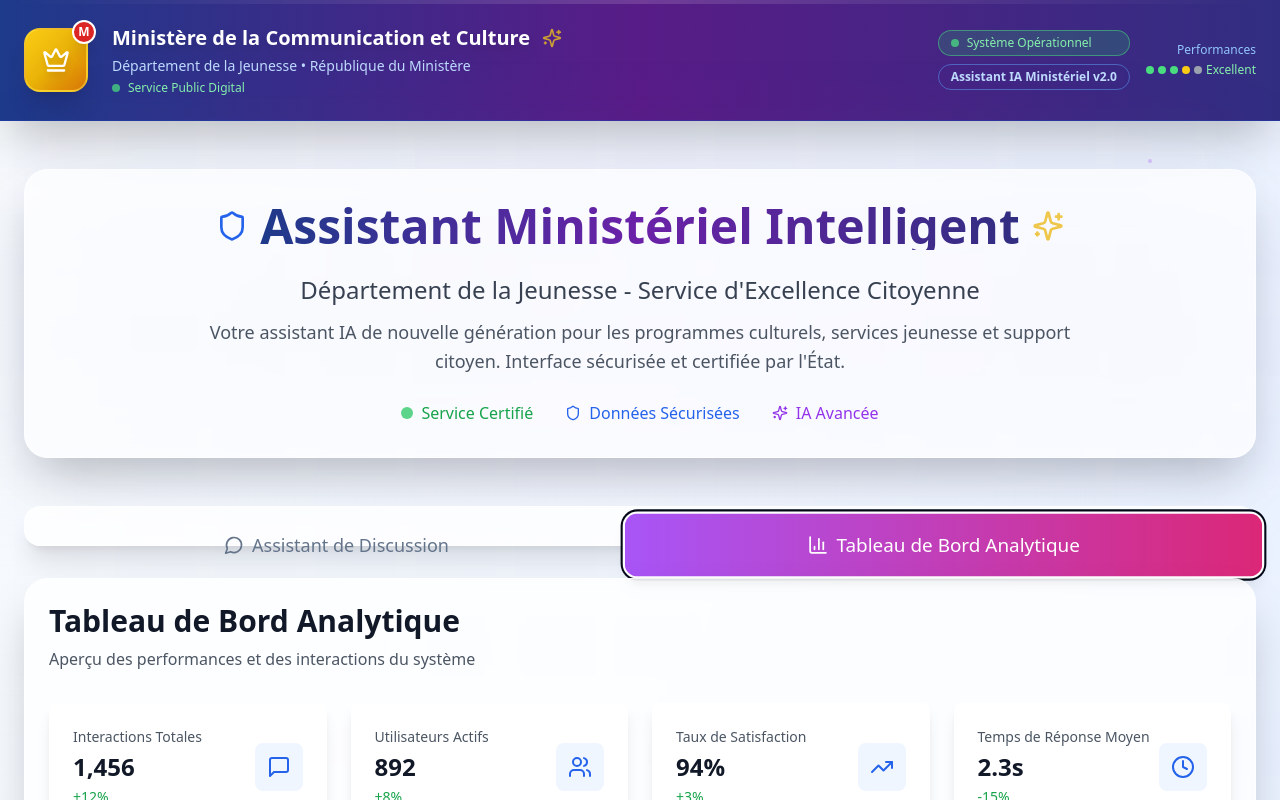
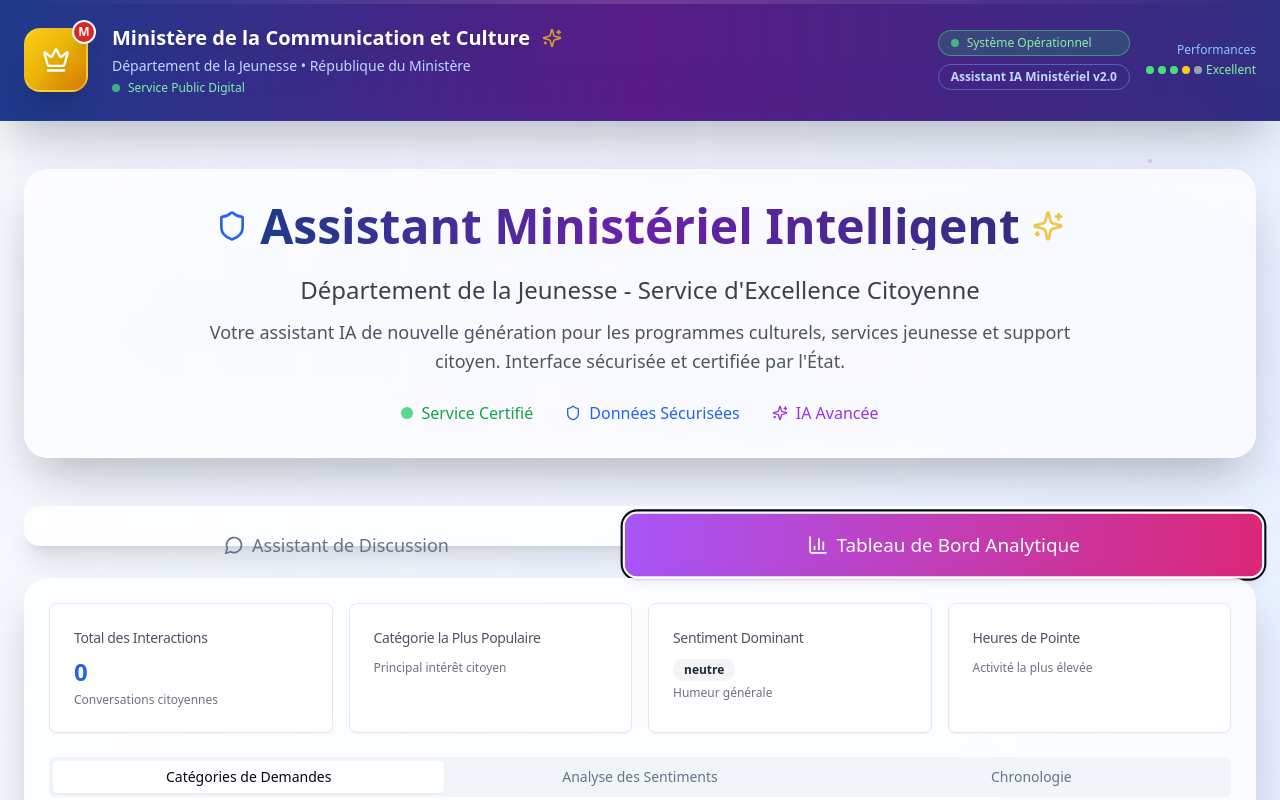
Before and after one commit to ouum-dot/youth-culture-whisperer-bot, a React (Vite) app: page / in a window 1280 px wide. Both pictures are taken after a click on the tab "Tableau de Bord Analytique". Shown: the top 800 px of the page. Built offline with nearby package versions, Linux system fonts and the light colour scheme.

Commit message:
Reverted to commit 571c7510e4232e4b6434bb9debff5f00743687a2

```diff
--- a/src/components/AnalyticsDashboard.tsx
+++ b/src/components/AnalyticsDashboard.tsx
@@ -1,231 +1,312 @@
+import React, { useState, useEffect } from 'react';
+import { Card, CardContent, CardHeader, CardTitle } from "@/components/ui/card";
+import { Badge } from "@/components/ui/badge";
+import { Tabs, TabsContent, TabsList, TabsTrigger } from "@/components/ui/tabs";
+import { BarChart, Bar, XAxis, YAxis, CartesianGrid, Tooltip, ResponsiveContainer, PieChart, Pie, Cell, LineChart, Line } from 'recharts';
 
-import React from 'react';
-import { Card, CardContent, CardHeader, CardTitle } from "@/components/ui/card";
-import { BarChart, Bar, XAxis, YAxis, CartesianGrid, Tooltip, ResponsiveContainer, PieChart, Pie, Cell, LineChart, Line } from 'recharts';
-import { Users, MessageSquare, TrendingUp, Clock, User, Mail, Phone, FileText, Calendar } from "lucide-react";
+interface ChatData {
+  userMessage: string;
+  category: string;
+  sentiment: 'positive' | 'neutral' | 'negative';
+  timestamp: string;
+}
 
 const AnalyticsDashboard = () => {
-  // Données simulées pour les graphiques
-  const monthlyData = [
-    { month: 'Jan', interactions: 120, services: 45 },
-    { month: 'Fév', interactions: 190, services: 67 },
-    { month: 'Mar', interactions: 280, services: 89 },
-    { month: 'Avr', interactions: 220, services: 76 },
-    { month: 'Mai', interactions: 350, services: 112 },
-    { month: 'Jun', interactions: 290, services: 95 }
-  ];
+  const [chatData, setChatData] = useState<ChatData[]>([]);
+  const [insights, setInsights] = useState({
+    totalInteractions: 0,
+    mostPopularCategory: '',
+    averageSentiment: 'neutral',
+    peakHours: '',
+    trendingTopics: [] as string[]
+  });
 
-  const serviceCategories = [
-    { name: 'Services Culturels', value: 35, color: '#3B82F6' },
-    { name: 'Programmes Jeunesse', value: 28, color: '#8B5CF6' },
-    { name: 'Support Citoyen', value: 22, color: '#10B981' },
-    { name: 'Information Générale', value: 15, color: '#F59E0B' }
-  ];
+  useEffect(() => {
+    const data = localStorage.getItem('chatAnalytics');
+    if (data) {
+      const parsedData = JSON.parse(data);
+      setChatData(parsedData);
+      generateInsights(parsedData);
+    }
+  }, []);
 
-  const dailyActivity = [
-    { time: '08:00', requests: 12 },
-    { time: '10:00', requests: 25 },
-    { time: '12:00', requests: 45 },
-    { time: '14:00', requests: 38 },
-    { time: '16:00', requests: 52 },
-    { time: '18:00', requests: 28 },
-    { time: '20:00', requests: 15 }
-  ];
+  const generateInsights = (data: ChatData[]) => {
+    if (data.length === 0) return;
 
-  // Données simulées pour les demandes détaillées
-  const detailedRequests = [
-    {
-      id: 1,
-      name: "Marie Dupont",
-      email: "marie.dupont@email.com",
-      phone: "01.23.45.67.89",
-      requestType: "Services Culturels",
-      description: "Demande d'information sur les ateliers artistiques pour jeunes",
-      timestamp: "2024-01-15 14:30"
-    },
-    {
-      id: 2,
-      name: "Jean Martin",
-      email: "jean.martin@email.com",
-      phone: "01.98.76.54.32",
-      requestType: "Programmes Jeunesse",
-      description: "Inscription au programme d'accompagnement professionnel",
-      timestamp: "2024-01-15 13:45"
-    },
-    {
-      id: 3,
-      name: "Sophie Laurent",
-      email: "sophie.laurent@email.com",
-      phone: "01.11.22.33.44",
-      requestType: "Support Citoyen",
-      description: "Assistance pour démarches administratives en ligne",
-      timestamp: "2024-01-15 12:20"
-    },
-    {
-      id: 4,
-      name: "Pierre Moreau",
-      email: "pierre.moreau@email.com",
-      phone: "01.55.66.77.88",
-      requestType: "Information Générale",
-      description: "Horaires d'ouverture des services municipaux",
-      timestamp: "2024-01-15 11:15"
+    const categoryCount = data.reduce((acc, item) => {
+      acc[item.category] = (acc[item.category] || 0) + 1;
+      return acc;
+    }, {} as Record<string, number>);
+
+    const mostPopularCategory = Object.entries(categoryCount)
+      .sort(([,a], [,b]) => b - a)[0]?.[0] || 'general';
+
+    const sentimentCount = data.reduce((acc, item) => {
+      acc[item.sentiment] = (acc[item.sentiment] || 0) + 1;
+      return acc;
+    }, {} as Record<string, number>);
+
+    const dominantSentiment = Object.entries(sentimentCount)
+      .sort(([,a], [,b]) => b - a)[0]?.[0] || 'neutral';
+
+    const hourCount = data.reduce((acc, item) => {
+      const hour = new Date(item.timestamp).getHours();
+      acc[hour] = (acc[hour] || 0) + 1;
+      return acc;
+    }, {} as Record<number, number>);
+
+    const peakHour = Object.entries(hourCount)
+      .sort(([,a], [,b]) => b - a)[0]?.[0] || '12';
+
+    setInsights({
+      totalInteractions: data.length,
+      mostPopularCategory: mostPopularCategory.replace('-', ' '),
+      averageSentiment: dominantSentiment,
+      peakHours: `${peakHour}:00`,
+      trendingTopics: Object.keys(categoryCount).slice(0, 3)
+    });
+  };
+
+  const getCategoryData = () => {
+    const categoryCount = chatData.reduce((acc, item) => {
+      acc[item.category] = (acc[item.category] || 0) + 1;
+      return acc;
+    }, {} as Record<string, number>);
+
+    const categoryLabels = {
+      'evenements-culturels': 'événements culturels',
+      'programmes-jeunesse': 'programmes jeunesse',
+      'documents': 'documents',
+      'plaintes': 'plaintes',
+      'informations': 'informations',
+      'service': 'service',
+      'actualites': 'actualités',
+      'questions': 'questions',
+      'general': 'général'
+    };
+
+    return Object.entries(categoryCount).map(([category, count]) => ({
+      name: categoryLabels[category as keyof typeof categoryLabels] || category,
+      value: count
+    }));
+  };
+
+  const getSentimentData = () => {
+    const sentimentCount = chatData.reduce((acc, item) => {
+      acc[item.sentiment] = (acc[item.sentiment] || 0) + 1;
+      return acc;
+    }, {} as Record<string, number>);
+
+    const sentimentLabels = {
+      'positive': 'positif',
+      'negative': 'négatif',
+      'neutral': 'neutre'
+    };
+
+    return Object.entries(sentimentCount).map(([sentiment, count]) => ({
+      name: sentimentLabels[sentiment as keyof typeof sentimentLabels] || sentiment,
+      value: count
+    }));
+  };
+
+  const getTimelineData = () => {
+    const dailyCount = chatData.reduce((acc, item) => {
+      const date = new Date(item.timestamp).toDateString();
+      acc[date] = (acc[date] || 0) + 1;
+      return acc;
+    }, {} as Record<string, number>);
+
+    return Object.entries(dailyCount).map(([date, count]) => ({
+      date: new Date(date).toLocaleDateString('fr-FR'),
+      interactions: count
+    }));
+  };
+
+  const COLORS = ['#0088FE', '#00C49F', '#FFBB28', '#FF8042', '#8884D8'];
+
+  const getSentimentColor = (sentiment: string) => {
+    switch (sentiment) {
+      case 'positive': return 'bg-green-100 text-green-800';
+      case 'negative': return 'bg-red-100 text-red-800';
+      default: return 'bg-gray-100 text-gray-800';
     }
-  ];
+  };
 
-  const stats = [
-    { title: "Interactions Totales", value: "1,456", icon: MessageSquare, change: "+12%" },
-    { title: "Utilisateurs Actifs", value: "892", icon: Users, change: "+8%" },
-    { title: "Taux de Satisfaction", value: "94%", icon: TrendingUp, change: "+3%" },
-    { title: "Temps de Réponse Moyen", value: "2.3s", icon: Clock, change: "-15%" }
-  ];
+  const getSentimentLabel = (sentiment: string) => {
+    switch (sentiment) {
+      case 'positive': return 'positif';
+      case 'negative': return 'négatif';
+      default: return 'neutre';
+    }
+  };
 
   return (
     <div className="space-y-6">
-      {/* Titre du tableau de bord */}
-      <div className="mb-8">
-        <h2 className="text-3xl font-bold text-gray-900 mb-2">Tableau de Bord Analytique</h2>
-        <p className="text-gray-600">Aperçu des performances et des interactions du système</p>
+      {/* Métriques Clés */}
+      <div className="grid grid-cols-1 md:grid-cols-2 lg:grid-cols-4 gap-4">
+        <Card>
+          <CardHeader className="pb-2">
+            <CardTitle className="text-sm font-medium text-gray-600">Total des Interactions</CardTitle>
+          </CardHeader>
+          <CardContent>
+            <div className="text-2xl font-bold text-blue-600">{insights.totalInteractions}</div>
+            <p className="text-xs text-gray-500 mt-1">Conversations citoyennes</p>
+          </CardContent>
+        </Card>
+
+        <Card>
+          <CardHeader className="pb-2">
+            <CardTitle className="text-sm font-medium text-gray-600">Catégorie la Plus Populaire</CardTitle>
+          </CardHeader>
+          <CardContent>
+            <div className="text-lg font-semibold text-purple-600 capitalize">
+              {insights.mostPopularCategory}
+            </div>
+            <p className="text-xs text-gray-500 mt-1">Principal intérêt citoyen</p>
+          </CardContent>
+        </Card>
+
+        <Card>
+          <CardHeader className="pb-2">
+            <CardTitle className="text-sm font-medium text-gray-600">Sentiment Dominant</CardTitle>
+          </CardHeader>
+          <CardContent>
+            <Badge className={getSentimentColor(insights.averageSentiment)}>
+              {getSentimentLabel(insights.averageSentiment)}
+            </Badge>
+            <p className="text-xs text-gray-500 mt-1">Humeur générale</p>
+          </CardContent>
+        </Card>
+
+        <Card>
+          <CardHeader className="pb-2">
+            <CardTitle className="text-sm font-medium text-gray-600">Heures de Pointe</CardTitle>
+          </CardHeader>
+          <CardContent>
+            <div className="text-lg font-semibold text-orange-600">
+              {insights.peakHours}
+            </div>
+            <p className="text-xs text-gray-500 mt-1">Activité la plus élevée</p>
+          </CardContent>
+        </Card>
       </div>
 
-      {/* Statistiques principales */}
-      <div className="grid grid-cols-1 md:grid-cols-2 lg:grid-cols-4 gap-6">
-        {stats.map((stat, index) => {
-          const Icon = stat.icon;
-          return (
-            <Card key={index} className="bg-white shadow-lg border-0">
-              <CardContent className="p-6">
-                <div className="flex items-center justify-between">
-                  <div>
-                    <p className="text-sm font-medium text-gray-600">{stat.title}</p>
-                    <p className="text-2xl font-bold text-gray-900 mt-1">{stat.value}</p>
-                    <p className="text-sm text-green-600 mt-1">{stat.change}</p>
-                  </div>
-                  <div className="p-3 bg-blue-50 rounded-lg">
-                    <Icon className="h-6 w-6 text-blue-600" />
-                  </div>
+      {/* Graphiques */}
+      <Tabs defaultValue="categories" className="w-full">
+        <TabsList className="grid w-full grid-cols-3">
+          <TabsTrigger value="categories">Catégories de Demandes</TabsTrigger>
+          <TabsTrigger value="sentiment">Analyse des Sentiments</TabsTrigger>
+          <TabsTrigger value="timeline">Chronologie</TabsTrigger>
+        </TabsList>
+
+        <TabsContent value="categories" className="space-y-4">
+          <Card>
+            <CardHeader>
+              <CardTitle>Catégories de Demandes Citoyennes</CardTitle>
+              <p className="text-sm text-gray-600">
+                Distribution des demandes citoyennes par catégorie : questions, plaintes, services et actualités
+              </p>
+            </CardHeader>
+            <CardContent>
+              <div className="h-80">
+                <ResponsiveContainer width="100%" height="100%">
+                  <BarChart data={getCategoryData()}>
+                    <CartesianGrid strokeDasharray="3 3" />
+                    <XAxis dataKey="name" />
+                    <YAxis />
+                    <Tooltip />
+                    <Bar dataKey="value" fill="#3B82F6" />
+                  </BarChart>
+                </ResponsiveContainer>
               </div>
             </CardContent>
           </Card>
-          );
-        })}
-      </div>
+        </TabsContent>
 
-      {/* Graphiques principaux */}
-      <div className="grid grid-cols-1 lg:grid-cols-2 gap-6">
-        {/* Graphique mensuel */}
-        <Card className="bg-white shadow-lg border-0">
+        <TabsContent value="sentiment" className="space-y-4">
+          <Card>
             <CardHeader>
-            <CardTitle>Évolution Mensuelle</CardTitle>
+              <CardTitle>Analyse des Sentiments</CardTitle>
+              <p className="text-sm text-gray-600">
+                Modèles de satisfaction citoyenne et de réponse émotionnelle
+              </p>
             </CardHeader>
             <CardContent>
-            <ResponsiveContainer width="100%" height={300}>
-              <BarChart data={monthlyData}>
-                <CartesianGrid strokeDasharray="3 3" />
-                <XAxis dataKey="month" />
-                <YAxis />
-                <Tooltip />
-                <Bar dataKey="interactions" fill="#3B82F6" />
-                <Bar dataKey="services" fill="#8B5CF6" />
-              </BarChart>
-            </ResponsiveContainer>
-          </CardContent>
-        </Card>
-
-        {/* Répartition par catégories */}
-        <Card className="bg-white shadow-lg border-0">
-          <CardHeader>
-            <CardTitle>Répartition des Services</CardTitle>
-          </CardHeader>
-          <CardContent>
-            <ResponsiveContainer width="100%" height={300}>
+              <div className="h-80">
+                <ResponsiveContainer width="100%" height="100%">
                   <PieChart>
                     <Pie
-                  data={serviceCategories}
+                      data={getSentimentData()}
                       cx="50%"
                       cy="50%"
-                  outerRadius={100}
+                      labelLine={false}
+                      label={({ name, percent }) => `${name} ${(percent * 100).toFixed(0)}%`}
+                      outerRadius={80}
                       fill="#8884d8"
                       dataKey="value"
-                  label={({ name, percent }) => `${name} ${(percent * 100).toFixed(0)}%`}
                     >
-                  {serviceCategories.map((entry, index) => (
-                    <Cell key={`cell-${index}`} fill={entry.color} />
+                      {getSentimentData().map((entry, index) => (
+                        <Cell key={`cell-${index}`} fill={COLORS[index % COLORS.length]} />
                       ))}
                     </Pie>
                     <Tooltip />
                   </PieChart>
                 </ResponsiveContainer>
+              </div>
             </CardContent>
           </Card>
-      </div>
+        </TabsContent>
 
-      {/* Activité quotidienne */}
-      <Card className="bg-white shadow-lg border-0">
+        <TabsContent value="timeline" className="space-y-4">
+          <Card>
             <CardHeader>
-          <CardTitle>Activité Quotidienne</CardTitle>
+              <CardTitle>Chronologie des Interactions</CardTitle>
+              <p className="text-sm text-gray-600">
+                Modèles d'interaction citoyenne quotidienne
+              </p>
             </CardHeader>
             <CardContent>
-          <ResponsiveContainer width="100%" height={300}>
-            <LineChart data={dailyActivity}>
+              <div className="h-80">
+                <ResponsiveContainer width="100%" height="100%">
+                  <LineChart data={getTimelineData()}>
                     <CartesianGrid strokeDasharray="3 3" />
-              <XAxis dataKey="time" />
+                    <XAxis dataKey="date" />
                     <YAxis />
                     <Tooltip />
-              <Line type="monotone" dataKey="requests" stroke="#10B981" strokeWidth={3} />
+                    <Line type="monotone" dataKey="interactions" stroke="#3B82F6" strokeWidth={2} />
                   </LineChart>
                 </ResponsiveContainer>
+              </div>
             </CardContent>
           </Card>
+        </TabsContent>
+      </Tabs>
 
-      {/* Section des demandes détaillées */}
-      <Card className="bg-white shadow-lg border-0">
+      {/* Aperçus et Recommandations */}
+      <Card>
         <CardHeader>
-          <CardTitle className="flex items-center gap-2">
-            <FileText className="h-5 w-5" />
-            Demandes Utilisateurs Détaillées
-          </CardTitle>
-          <p className="text-sm text-gray-600">Informations complètes sur les dernières demandes</p>
+          <CardTitle>Aperçus IA et Recommandations</CardTitle>
         </CardHeader>
-        <CardContent>
-          <div className="space-y-4">
-            {detailedRequests.map((request) => (
-              <div key={request.id} className="border rounded-lg p-4 hover:bg-gray-50 transition-colors">
-                <div className="grid grid-cols-1 md:grid-cols-2 lg:grid-cols-3 gap-4">
+        <CardContent className="space-y-4">
+          <div className="grid grid-cols-1 md:grid-cols-2 gap-4">
             <div className="space-y-2">
-                    <div className="flex items-center gap-2">
-                      <User className="h-4 w-4 text-blue-600" />
-                      <span className="font-medium">{request.name}</span>
+              <h4 className="font-semibold text-gray-900">Modèles de Comportement Citoyen</h4>
+              <ul className="text-sm text-gray-600 space-y-1">
+                <li>• Les citoyens privilégient les services numériques pour leurs demandes</li>
+                <li>• Les questions sur les actualités atteignent un pic pendant les heures ouvrables</li>
+                <li>• Les demandes de service nécessitent plus de promotion et d'accessibilité</li>
+                <li>• Les plaintes en ligne ont des taux de résolution plus élevés</li>
+              </ul>
             </div>
-                    <div className="flex items-center gap-2">
-                      <Mail className="h-4 w-4 text-gray-500" />
-                      <span className="text-sm text-gray-600">{request.email}</span>
+            <div className="space-y-2">
+              <h4 className="font-semibold text-gray-900">Recommandations</h4>
+              <ul className="text-sm text-gray-600 space-y-1">
+                <li>• Améliorer l'interface des services en ligne</li>
+                <li>• Programmer plus de communications d'actualités</li>
+                <li>• Simplifier l'accès aux services administratifs</li>
+                <li>• Élargir la capacité de traitement des demandes</li>
+              </ul>
             </div>
-                    <div className="flex items-center gap-2">
-                      <Phone className="h-4 w-4 text-gray-500" />
-                      <span className="text-sm text-gray-600">{request.phone}</span>
-                    </div>
-                  </div>
-
-                  <div className="space-y-2">
-                    <div>
-                      <span className="text-sm font-medium text-gray-700">Type de demande:</span>
-                      <div className="inline-block ml-2 px-2 py-1 bg-blue-100 text-blue-800 rounded-full text-xs">
-                        {request.requestType}
-                      </div>
-                    </div>
-                    <div className="flex items-center gap-2">
-                      <Calendar className="h-4 w-4 text-gray-500" />
-                      <span className="text-sm text-gray-600">{request.timestamp}</span>
-                    </div>
-                  </div>
-
-                  <div>
-                    <span className="text-sm font-medium text-gray-700">Description:</span>
-                    <p className="text-sm text-gray-600 mt-1">{request.description}</p>
-                  </div>
-                </div>
-              </div>
-            ))}
           </div>
         </CardContent>
       </Card>
```
Lines whose indentation alone changed are shown as unchanged.
